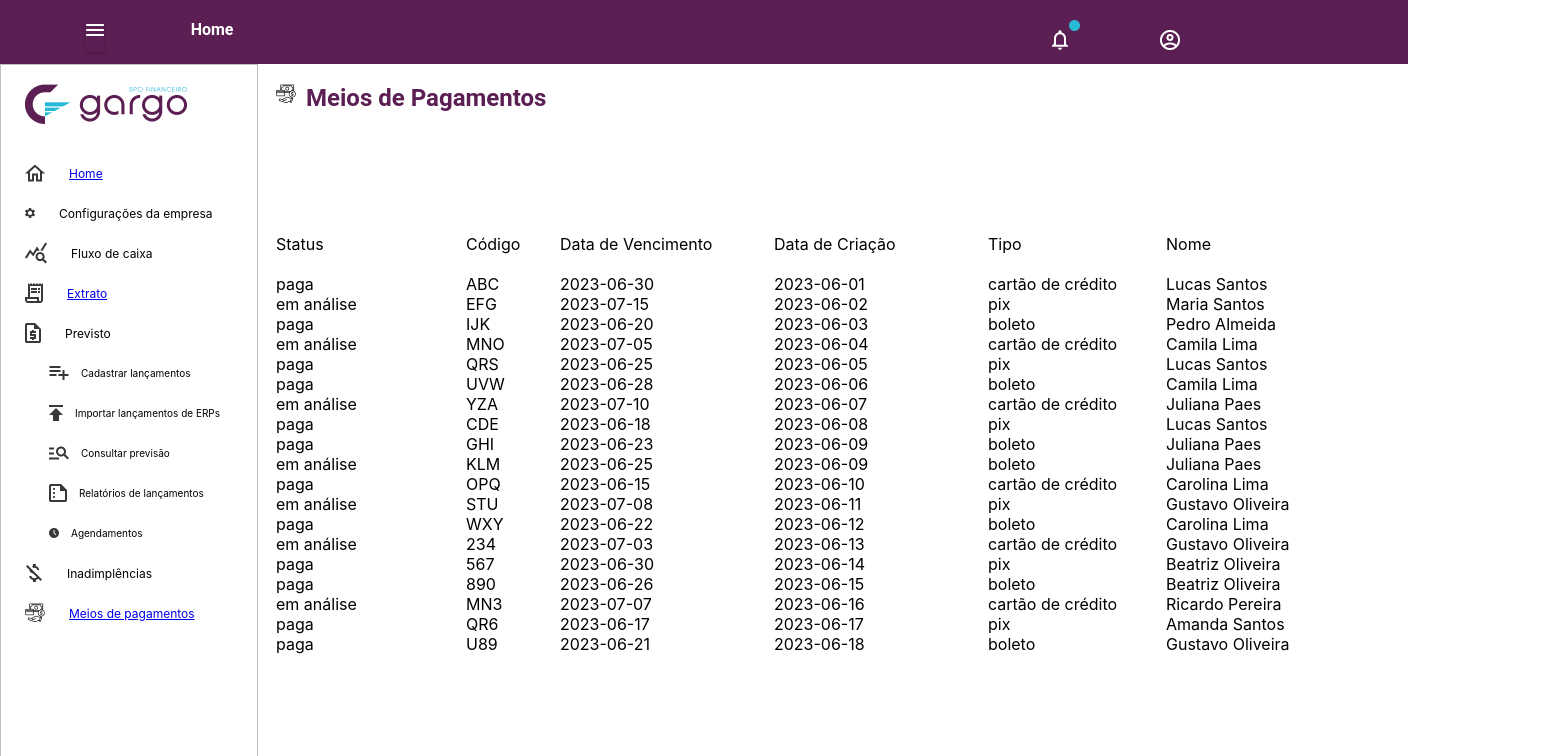
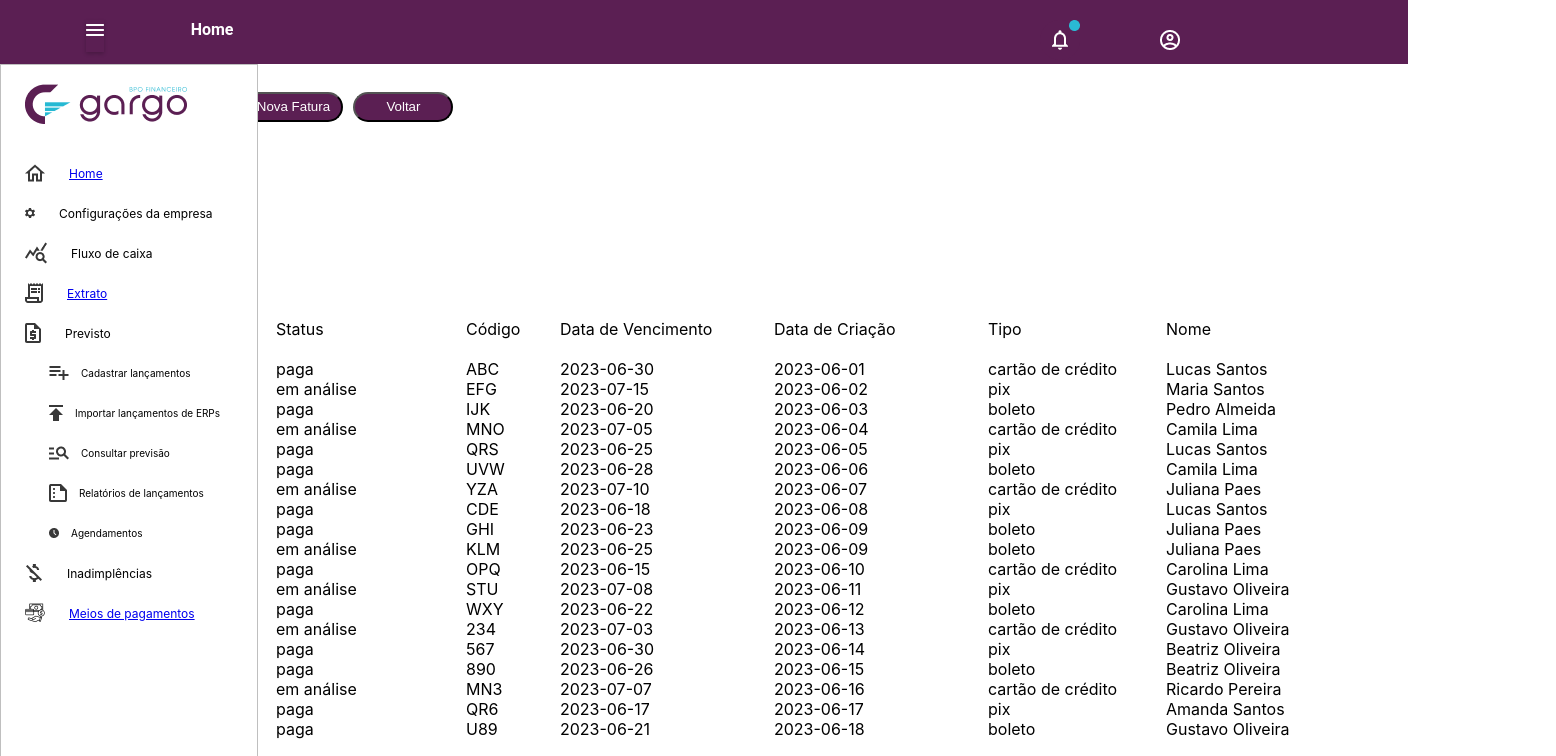
Before and after one commit to leonardod7/Apoena_React_Project, a React (Create React App) app: page /meiosdepagamentos in a window 1280 px wide. Shown: the top 756 px of the page, 1556 px wide, since content can reach past the window. Built offline with nearby package versions, Linux system fonts and the light colour scheme.

Commit message:
Atualização Leo meios de pgto, header

```diff
--- /dev/null
+++ b/src/components/Header_MeiosPGTO/HeaderPgto.jsx
@@ -0,0 +1,16 @@
+import {Container_Header, TituloHeader_pgto, BotaoHeader_pgto} from "./Style";
+
+
+const HeaderPage = () => {
+    return (
+        <Container_Header>
+            <TituloHeader_pgto></TituloHeader_pgto>
+            <BotaoHeader_pgto></BotaoHeader_pgto>
+            <BotaoHeader_pgto></BotaoHeader_pgto>
+        </Container_Header>
+    )
+}
+
+
+
+export default HeaderPage;
--- /dev/null
+++ b/src/components/Header_MeiosPGTO/Style.js
@@ -0,0 +1,36 @@
+import styled from "styled-components";
+
+const Container_Header = styled.div`
+    width: 100%;
+    display: flex;
+    //border: 1px solid red;
+    flex-direction: row;
+    flex-wrap: wrap;
+    align-items: center;
+    padding: 20px;
+`;
+
+
+const TituloHeader_pgto = styled.h1`
+    font-family: 'ROBOTO';
+    font-size: 18px;
+    color: #5B1F53;
+`;
+
+const BotaoHeader_pgto = styled.button`
+    background-color: #5B1F53;
+    color: white;
+    width: 100px;
+    height: 30px;
+    border-radius: 20px;
+    margin-left: 10px;
+`;
+//
+// const hr_header = styled.hr`
+//     border: 1px solid gray;
+//     color: #5B1F53;
+// `;
+
+
+
+export {Container_Header, TituloHeader_pgto, BotaoHeader_pgto}
--- a/src/pages/MeiosDePagamentos.jsx
+++ b/src/pages/MeiosDePagamentos.jsx
@@ -5,6 +5,9 @@ import Icone from "../imagens/meios_de_pagamentos.png";
 import Faturas from "../components/Faturas/Faturas";
 import {ContainerFaturas} from "./Style";
 import { useState } from "react";
+import HeaderPage from "../components/Header_MeiosPGTO/HeaderPgto";
+import {BotaoHeader_pgto, Container_Header, TituloHeader_pgto} from "../components/Header_MeiosPGTO/Style";
+
 
 const Subtitulo = "";
 const TemNavBar = true;
@@ -21,13 +24,22 @@ const MeiosDePagamentos = () => {
         <>
             <Header toggleMenu = {toggleMenu}/>
             <Menu isOpen = {MenuAberto}/>
-            <Titulo
-                id = "Meios de Pagamentos"
-                icon = {Icone}
-                subtitulo = {Subtitulo}
-                temNavBar = {TemNavBar}
-                isOpen = {MenuAberto}
-            />
+            {/*<Titulo*/}
+            {/*    id = "Meios de Pagamentos"*/}
+            {/*    icon = {Icone}*/}
+            {/*    subtitulo = {Subtitulo}*/}
+            {/*    temNavBar = {TemNavBar}*/}
+            {/*    isOpen = {MenuAberto}*/}
+            {/*/>*/}
+
+            {/*/meu conteúdo leonardo*/}
+            <Container_Header>
+                <TituloHeader_pgto>Emissão de Novas Faturas</TituloHeader_pgto>
+                <BotaoHeader_pgto>Nova Fatura</BotaoHeader_pgto>
+                <BotaoHeader_pgto>Voltar</BotaoHeader_pgto>
+            </Container_Header>
+            {/*/meu conteúdo leonardo*/}
+
             <ContainerFaturas>
                 <Faturas/>
             </ContainerFaturas>
```
Also changed, not shown: 1 other file (tests, documents, lock files or other folders).
